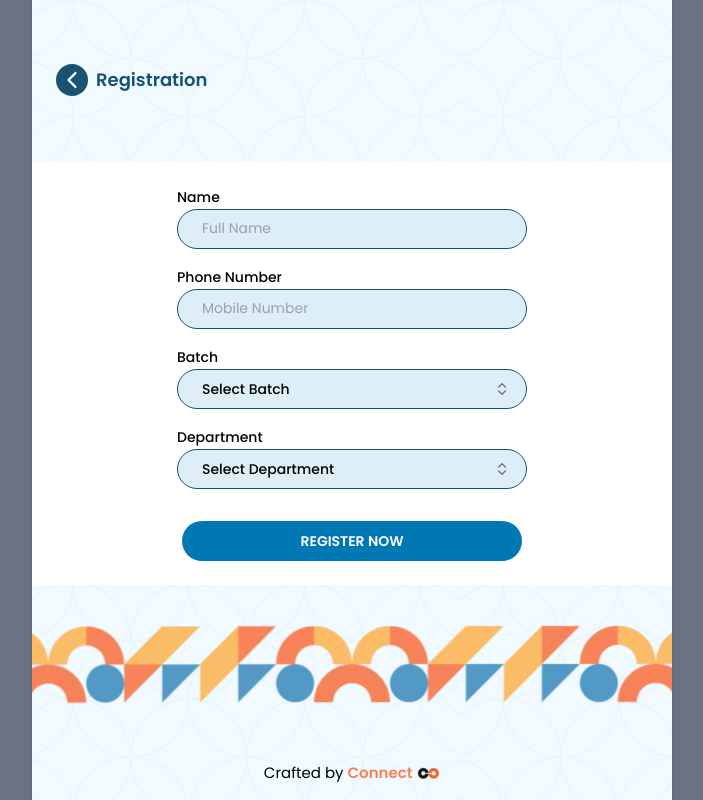
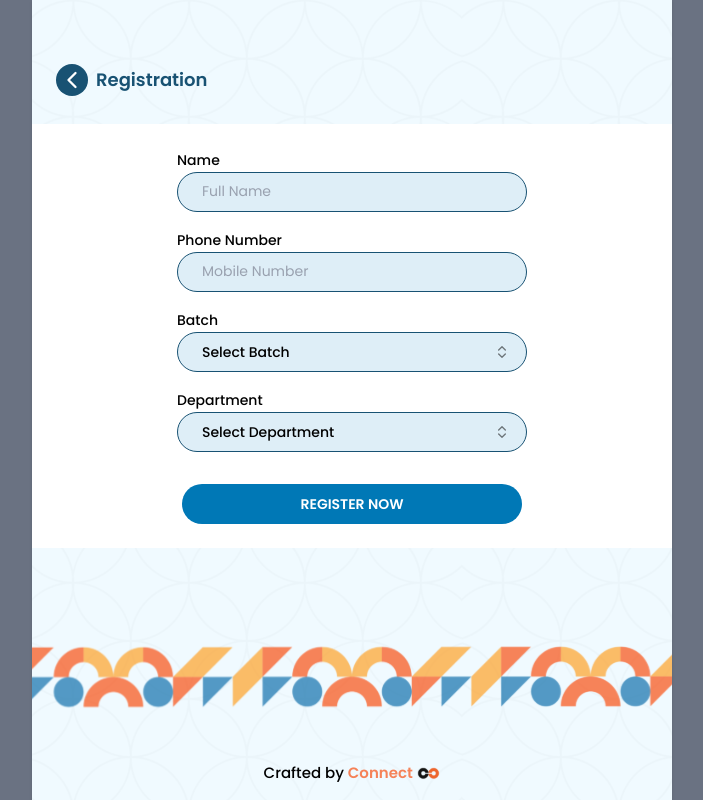
Before and after one commit to muhammedshamil8/AluminiMeetApp, a React (Vite) app: page /register in a window 1280 px wide. Shown: the whole page, without its empty margins (288-991 px from the left). Built offline with nearby package versions, Linux system fonts and the light colour scheme; a web font is replaced by a local one.

Commit message:
updated ui

```diff
--- a/src/components/Layout/layout.jsx
+++ b/src/components/Layout/layout.jsx
@@ -2,6 +2,7 @@ import React from 'react'
 import Background from '@/assets/background.svg'
 import { Outlet } from 'react-router-dom'
 import Connect from '@/assets/connect.svg'
+import BottomElement from '@/assets/elementbottom.svg'
 
 function Layout() {
     return (
@@ -11,9 +12,13 @@ function Layout() {
                 style={{ backgroundImage: `url(${Background})` }}
             >
                 <Outlet />
-                <p className='mx-auto my-4 text-[15px]'>
-                    Crafted by <a href='https://connectemea.in' target='_blank' className='text-[#F58258] font-semibold cursor-pointer' >Connect <img src={Connect} className='inline w-6' /></a>
-                </p>
+                <div className='flex flex-col items-center justify-center gap-6'>
+                    <img src={BottomElement} className=' w-full max-h-[90px]' />
+                    <p className='mx-auto my-4 text-[15px] font-medium'>
+                        Crafted by <a href='https://connectemea.in' target='_blank' className='text-[#F58258] font-semibold cursor-pointer' >Connect <img src={Connect} className='inline w-6' /></a>
+                    </p>
+                </div>
+
             </div>
         </div>
     )
--- a/src/pages/GeneratePoster/GeneratePoster.jsx
+++ b/src/pages/GeneratePoster/GeneratePoster.jsx
@@ -1,6 +1,5 @@
 import React, { useState } from "react";
 import BackButton from '@/components/BackButton';
-import BottomElement from '@/assets/elementbottom.svg'
 import Poster from '@/assets/poster.png'
 import { Input } from "@/components/ui/input";
 import {
@@ -52,7 +51,7 @@ function GeneratePoster() {
             <div className='absolute left-6  top-16 '>
                 <BackButton label="Generate Poster" />
             </div>
-            <div className=' relative w-full flex items-center justify-start flex-col gap-4 p-6 max-w-[500px]'>
+            <div className=' relative w-full flex items-center justify-start flex-col gap-4 p-6 max-w-[500px] mt-10'>
                 <img src={Poster} className='mx-auto' />
                 {croppedImage && (
                     <div className="flex flex-col items-center gap-2 absolute top-[165px] left-[83px]">
@@ -96,7 +95,6 @@ function GeneratePoster() {
                 />
             </Dialog>
 
-            <img src={BottomElement} className='absolute w-full bottom-6' />
         </div>
     )
 }
--- a/src/pages/Home/Home.jsx
+++ b/src/pages/Home/Home.jsx
@@ -1,7 +1,6 @@
 import React from 'react'
 import Hero from '@/assets/hero.svg'
 import TopElement from '@/assets/elementtop.svg'
-import BottomElement from '@/assets/elementbottom.svg'
 import { useNavigate } from 'react-router-dom'
 
 function Home() {
@@ -12,8 +11,12 @@ function Home() {
     }
     return (
         <div className='relative h-full flex-1 flex items-center justify-center flex-col w-full '>
-            <img src={TopElement} className='absolute left-0 right-0 top-0 w-full' />
-            <div className=''>
+            <div className='max-h-[70px]  w-full absolute top-0'>
+                <div className='flex justify-start items-start relative'>
+                    <img src={TopElement} className='absolute left-0 right-0 top-0 w-full   ' />
+                </div>
+            </div>
+            <div className='mt-10'>
                 <img src={Hero} className='mx-auto' />
             </div>
             <div className='flex flex-col gap-4 items-center justify-center mt-20 w-full'>
@@ -25,8 +28,7 @@ function Home() {
                 </button>
             </div>
 
-            <img src={BottomElement} className='absolute w-full bottom-6' />
-        </div>
+        </div >
     )
 }
 
--- a/src/pages/Registeration/Registeration.jsx
+++ b/src/pages/Registeration/Registeration.jsx
@@ -1,7 +1,6 @@
 import React, { useState, useRef, useEffect } from 'react';
 import { createRecord } from "@/utils/airtableService";
 import BackButton from '@/components/BackButton';
-import BottomElement from '@/assets/elementbottom.svg';
 import SuccesImg from '@/assets/succes.svg';
 import { z } from "zod";
 import { zodResolver } from "@hookform/resolvers/zod";
@@ -171,7 +170,7 @@ function Registration() {
             <div className='absolute left-6 top-16'>
                 <BackButton label="Registration" />
             </div>
-            <div className='bg-white p-6 w-full' ref={parent}>
+            <div className='bg-white p-6 w-full mt-10' ref={parent}>
 
                 <Form {...form} ref={parent}>
                     <form onSubmit={form.handleSubmit(register)} className="space-y-4 w-full max-w-[350px] mx-auto" ref={parent}>
@@ -358,7 +357,6 @@ function Registration() {
 
 
 
-            <img src={BottomElement} className='absolute w-full bottom-6' />
         </div>
     );
 }
```
